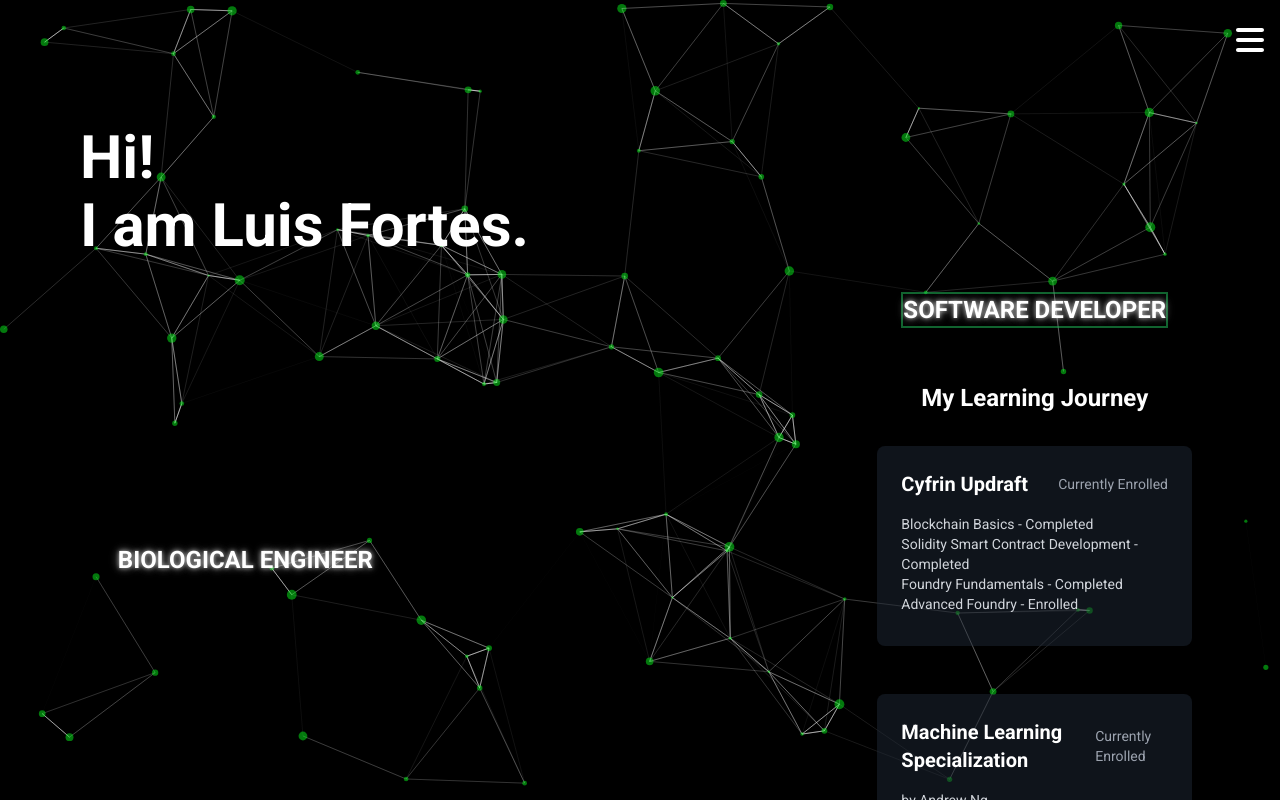
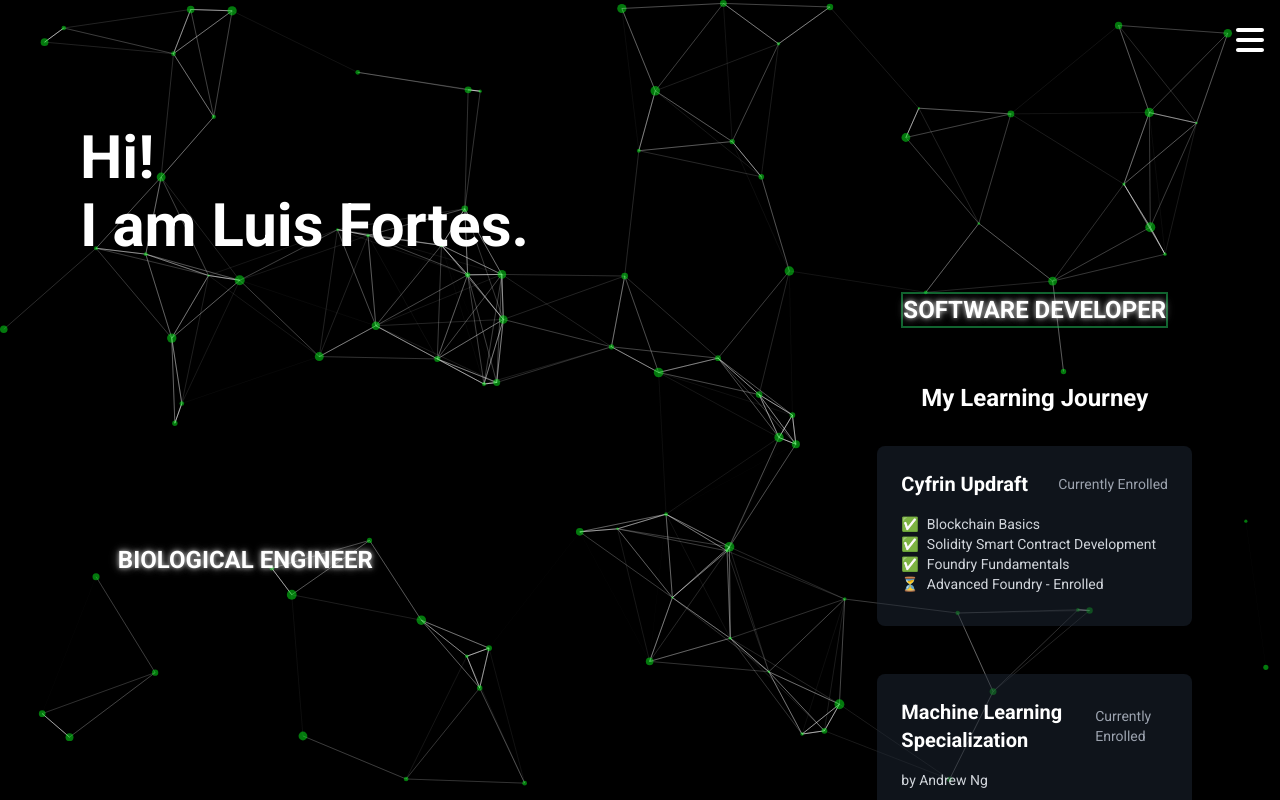
Before and after one commit to 0xfortes/Personal-CV, a Next.js app: page / in a window 1280 px wide. Both pictures are taken after a click on the button "SOFTWARE DEVELOPER". Shown: the top 800 px of the page. Built offline with nearby package versions, Linux system fonts and the light colour scheme; a web font is replaced by a local one.

Commit message:
Updated SW RoleInfo

```diff
--- a/components/RoleInfo.js
+++ b/components/RoleInfo.js
@@ -83,9 +83,18 @@ const RoleInfo = ({ role, isActive }) => {
                 <span className="text-sm text-gray-400">{course.date}</span>
               </div>
               <div className="text-sm text-gray-300 mb-2">
-                {Array.isArray(course.subtitle)
-                  ? course.subtitle.map((item, i) => <div key={i}>{item}</div>)
-                  : course.subtitle}
+              {Array.isArray(course.subtitle)
+                ? course.subtitle.map((item, i) => (
+                    <div key={i} className="flex items-center gap-2">
+                      {item.toLowerCase().includes("completed") ? (
+                        <span className="text-green-400">✅</span>
+                      ) : (
+                        <span className="text-yellow-400">⏳</span>
+                      )}
+                      <span>{item.replace(" - Completed", "")}</span>
+                    </div>
+                  ))
+                : course.subtitle}
               </div>
               <p className="text-sm text-gray-400">{course.description}</p>
             </div>
```
